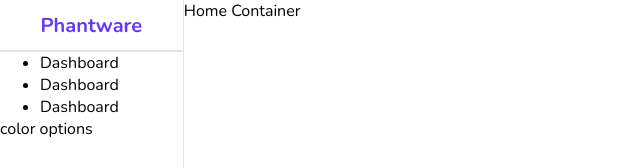
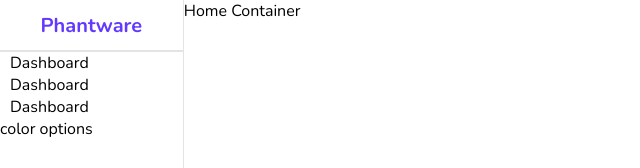
Before and after one commit to phantware/react-admin-dashboard, a React (Create React App) app: page / in a window 1280 px wide. Shown: the top 168 px of the page, without its empty margins (0-640 px from the left). Built offline with nearby package versions, Linux system fonts and the light colour scheme.

Commit message:
MUI packages added

```diff
--- a/package.json
+++ b/package.json
@@ -3,6 +3,10 @@
   "version": "0.1.0",
   "private": true,
   "dependencies": {
+    "@emotion/react": "^11.9.0",
+    "@emotion/styled": "^11.8.1",
+    "@mui/icons-material": "^5.6.2",
+    "@mui/material": "^5.7.0",
     "@testing-library/jest-dom": "^5.16.4",
     "@testing-library/react": "^13.2.0",
     "@testing-library/user-event": "^13.5.0",
--- a/src/components/sidebar/sidebar.scss
+++ b/src/components/sidebar/sidebar.scss
@@ -2,6 +2,7 @@
   flex: 1;
   border-right: 0.5px solid rgb(230, 227, 227);
   min-height: 100vh;
+  background-color: white;
   .top {
     height: 50px;
     display: flex;
@@ -17,4 +18,14 @@
     height: 0;
     border: 0.5px solid rgb(230, 227, 227);
   }
+
+  .center {
+    padding-left: 10px;
+
+    ul {
+      list-style: none;
+      padding: 0;
+      margin: 0;
+    }
+  }
 }
```
Also changed, not shown: 1 other file (tests, documents, lock files or other folders).
